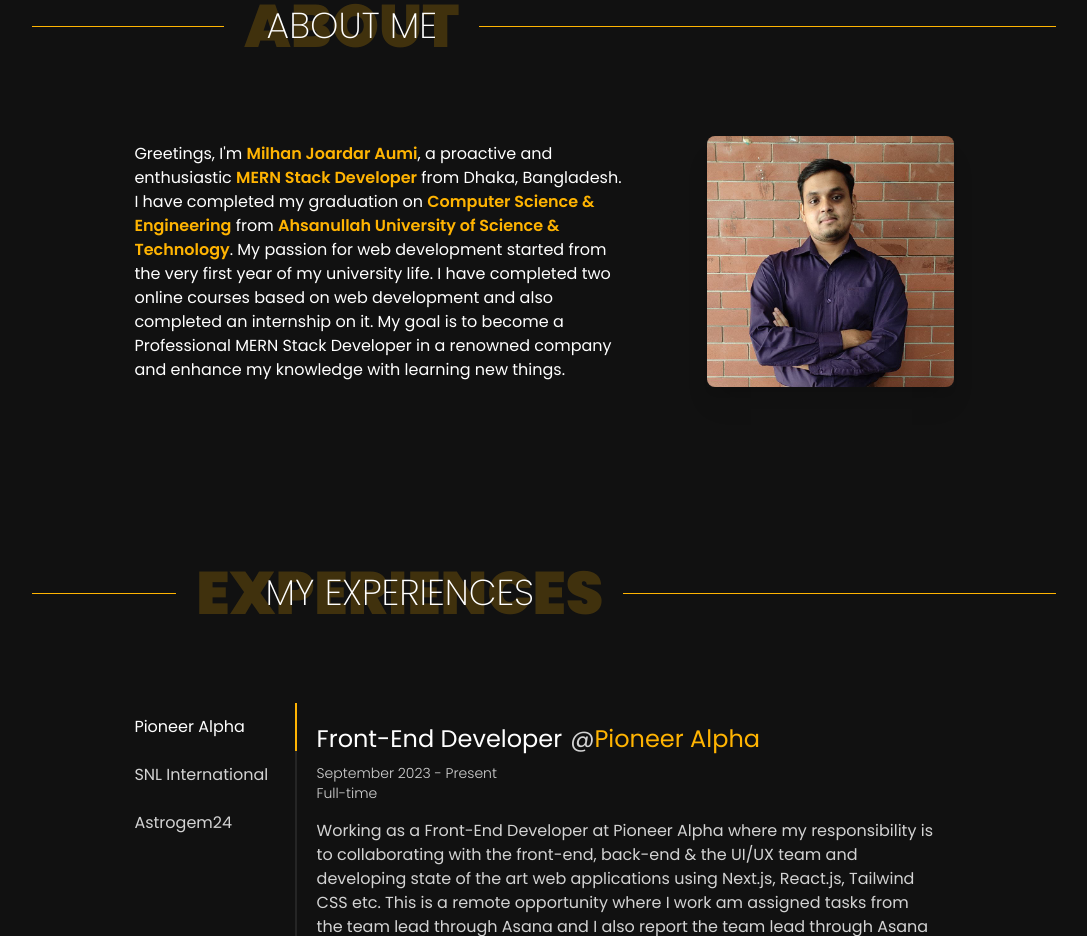
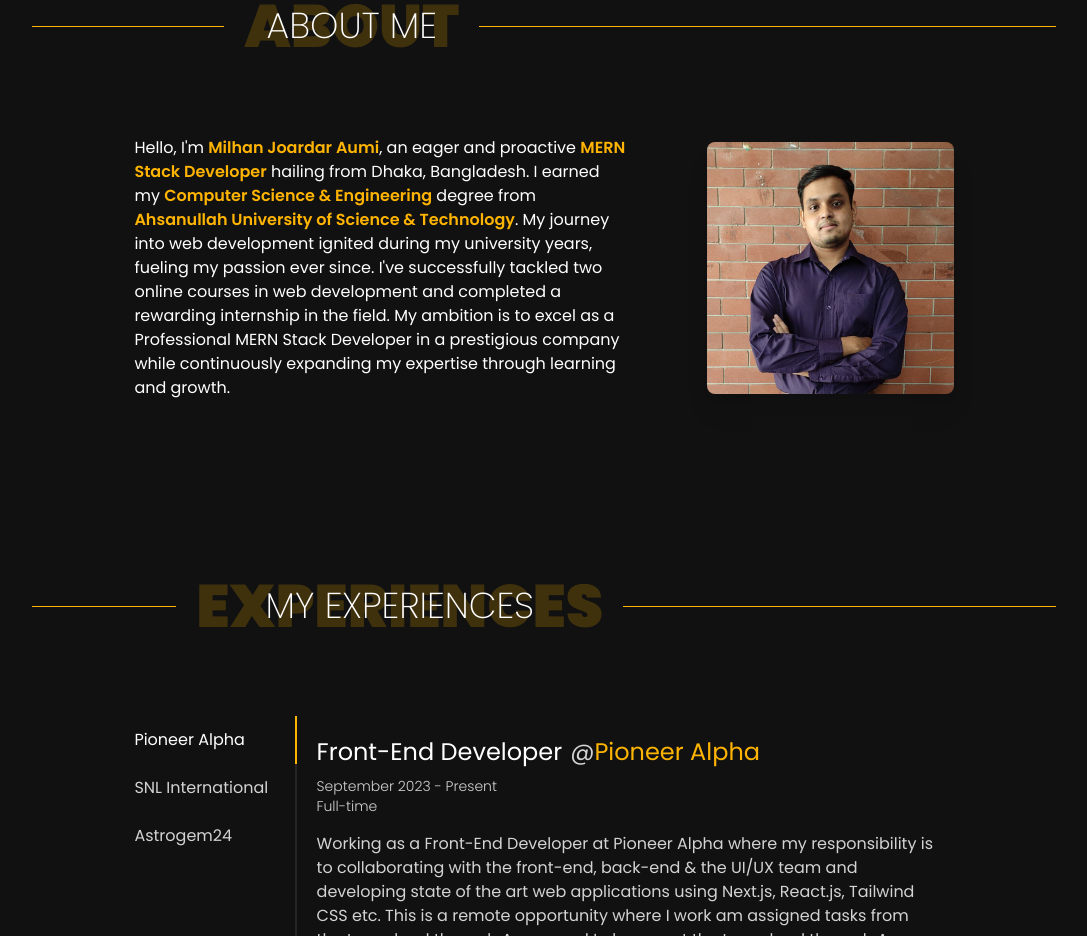
Before and after one commit to mjaumi/portfolio-milhan-joardar-aumi, a React (Create React App) app: page / in a window 1280 px wide. Shown: the part 980-1916 px from the top of the page, without its empty margins (96-1183 px from the left). Built offline with nearby package versions, Linux system fonts and the light colour scheme.

Commit message:
about me paragraph updated

```diff
--- a/src/components/About/About.js
+++ b/src/components/About/About.js
@@ -1,9 +1,9 @@
+import { animated } from '@react-spring/web';
 import React from 'react';
+import { InView } from 'react-intersection-observer';
+import SectionLayout from '../../Layout/SectionLayout';
+import useDivFadeInAnimation from '../../hooks/useDivFadeInAnimation';
 import me from '../../images/me.jpg';
-import { animated } from '@react-spring/web';
-import useDivFadeInAnimation from '../../hooks/useDivFadeInAnimation';
-import SectionLayout from '../../Layout/SectionLayout';
-import { InView } from 'react-intersection-observer';
 
 const About = ({ setCurrentSection }) => {
     // integration of custom hooks hooks here
@@ -15,7 +15,7 @@ const About = ({ setCurrentSection }) => {
             <InView as='div' threshold={1.0} onChange={inView => inView && setCurrentSection('About')}>
                 <animated.div ref={ref} style={animProps} className='py-20 flex flex-col-reverse xl:flex-row items-center w-[95%] md:w-4/5 mx-auto'>
                     <div className='mt-10 xl:mt-0 xl:text-left xl:w-2/3'>
-                        <p className='text-neutral text-sm md:text-base'>Greetings, I'm <span className='text-accent font-semibold'>Milhan Joardar Aumi</span>, a proactive and enthusiastic <span className='text-accent font-semibold'>MERN Stack Developer</span> from Dhaka, Bangladesh. I have completed my graduation on <span className='text-accent font-semibold'>Computer Science & Engineering</span> from <span className='text-accent font-semibold'> Ahsanullah University of Science & Technology</span>. My passion for web development started from the very first year of my university life. I have completed two online courses based on web development and also completed an internship on it. My goal is to become a Professional MERN Stack Developer in a renowned company and enhance my knowledge with learning new things.</p>
+                        <p className='text-neutral text-sm md:text-base'>Hello, I'm <span className='text-accent font-semibold'>Milhan Joardar Aumi</span>, an eager and proactive <span className='text-accent font-semibold'>MERN Stack Developer</span> hailing from Dhaka, Bangladesh. I earned my <span className='text-accent font-semibold'>Computer Science & Engineering</span> degree from <span className='text-accent font-semibold'> Ahsanullah University of Science & Technology</span>. My journey into web development ignited during my university years, fueling my passion ever since. I've successfully tackled two online courses in web development and completed a rewarding internship in the field. My ambition is to excel as a Professional MERN Stack Developer in a prestigious company while continuously expanding my expertise through learning and growth.</p>
                     </div>
                     <div className='xl:ml-20 flex justify-center shadow-xl xl:w-1/3'>
                         <img className='w-1/2 xl:w-full rounded-lg' src={me} alt='me' />
```
Also changed, not shown: 2 other files (tests, documents, lock files or other folders).
